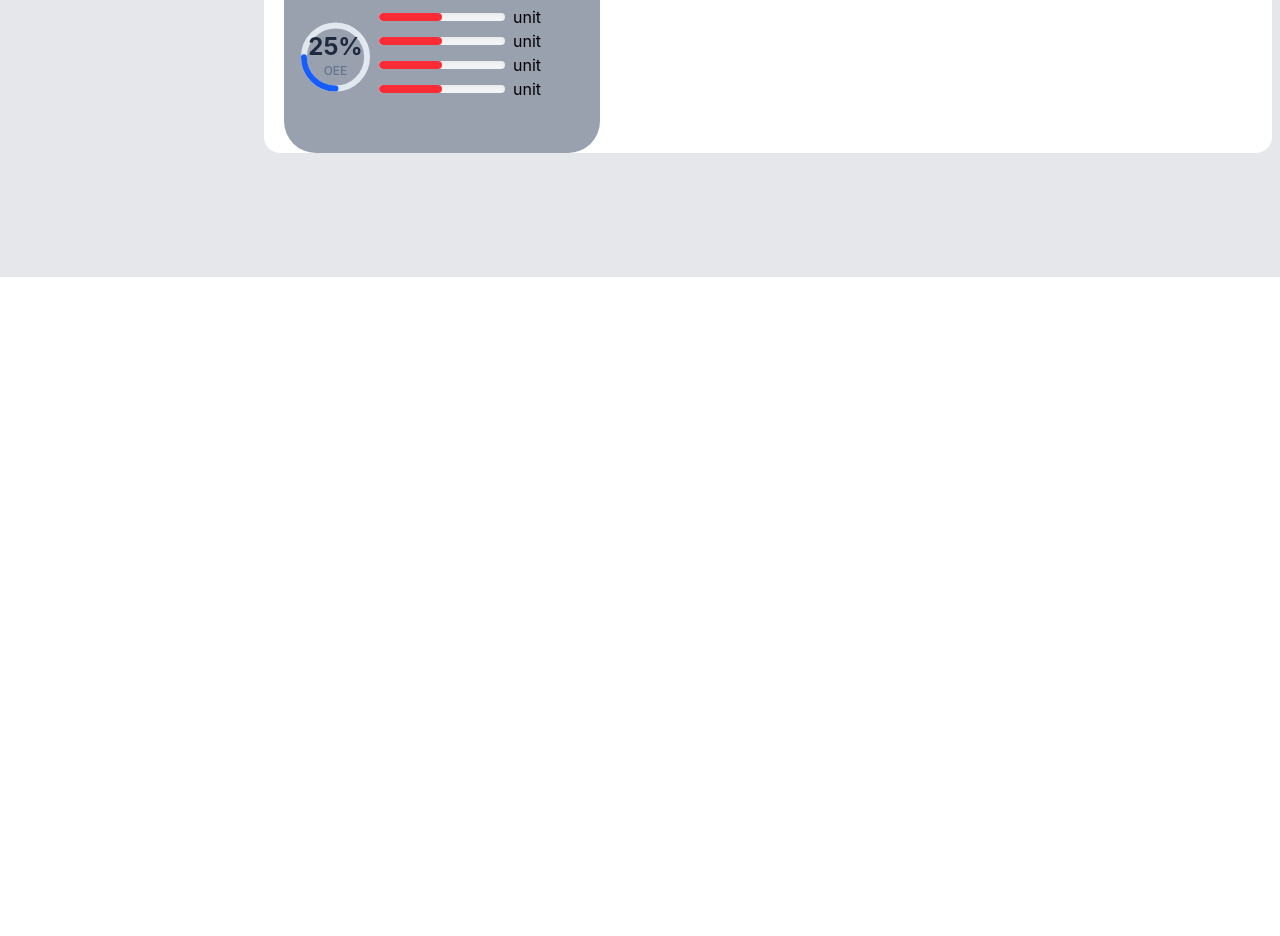
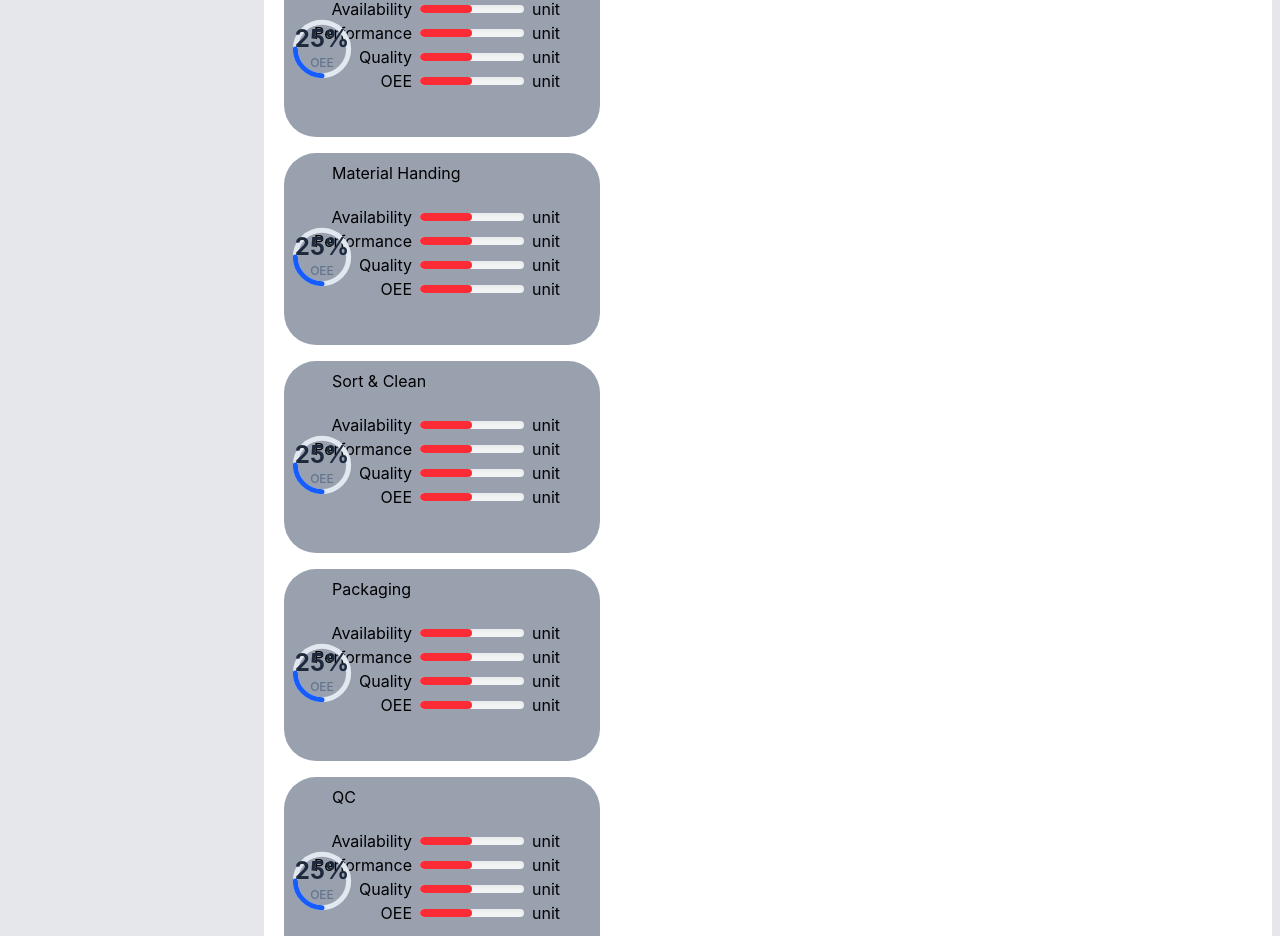
Before and after one commit to kittitach1526/fostec-oee, a React (Vite) app: page / in a window 1280 px wide. Shown: the part 523-1459 px from the top of the page. Before the commit the page ends 800 px from the top, so only its background shows below. Built offline with nearby package versions, Linux system fonts and the light colour scheme.

Commit message:
update machine status

```diff
--- a/src/components/Navbar.jsx
+++ b/src/components/Navbar.jsx
@@ -6,13 +6,13 @@ export default function Navbar() {
     const navigate = useNavigate();
   return (
     <nav className="bg-gray-200 p-0 flex justify-between ">
-      <div className="ml-5 flex justify-center items-center">
+      <div className="ml-10 flex justify-center items-center">
         <div onClick={() => navigate("/")} // ใส่ path ที่ต้องการไป
           className="cursor-pointer hover:opacity-80 transition-opacity group">
           <img src={Logo} alt="" className="w-50 h-10 mt-5" />
         </div>
       </div>
-      <div className="flex gap-6 mr-30 items-center">
+      <div className="flex gap-6 mr-50 items-center">
         <div>Day shift</div>
         <div>User data</div>
       </div>
--- a/src/components/Sidebar.jsx
+++ b/src/components/Sidebar.jsx
@@ -3,7 +3,7 @@ export default function Sidebar() {
     <div className="bg-gray-200 mt-10">
       {/* <div className="flex justify-center mt-10">Sidebar</div> */}
       {/* <br /> */}
-      <div className="ml-7">
+      <div className="ml-10">
         <ul>
           <li className="p-2">
             <a href="/">OVERVIEW</a>
--- a/src/pages/Overview.jsx
+++ b/src/pages/Overview.jsx
@@ -12,7 +12,7 @@ function Home() {
   let value3 = 2;
   const navigate = useNavigate();
   return (
-    <div className="max-w-7xl mx-auto mt-0 bg-white rounded-2xl">
+    <div className="max-w-full mx-auto mt-0 bg-white rounded-2xl">
       <div className="">
         {/* --------------------------------Gauge---------------------------------- */}
         <div className="grid grid-cols-4">
--- a/src/sub_pages/MachineStatus.jsx
+++ b/src/sub_pages/MachineStatus.jsx
@@ -2,16 +2,17 @@ import { ProgressBar } from "../components/Progressbar";
 import { CircularGauge } from "../components/CircularGauge";
 export default function MachineStatus() {
   return (
+    <div>
       <div className="rounded-2xl ml-5">
         <div className="mt-5">
           <span className="flex justify-center">Machine Status</span>
         </div>
 
-      <div className="mt-4 p-4 bg-gray-400 rounded-4xl p-2">
+        <div className="mt-4 bg-gray-400 rounded-4xl p-2">
           <div className="flex ml-10">
             <h1>Inbound</h1>
           </div>
-        <div className="grid grid-cols-4 mt-5">
+          <div className="grid grid-cols-5 mt-5">
             <div className="col-span-1">
               <div className="flex -mt-7">
                 <CircularGauge
@@ -21,7 +22,78 @@ export default function MachineStatus() {
                   subtitle="OEE"
                 />
               </div>
+            </div>
+            <div>
+              <div className="flex justify-end">
+                Availability
+              </div>
+              <div className="flex justify-end">
+                <div>Performance</div>
+              </div>
+              <div className="flex justify-end">
+                <div>Quality</div>
+              </div>
+              <div className="flex justify-end">
+                <div>OEE</div>
+              </div>
+            </div>
+            <div className="col-span-2">
+              <div>
+                <div className="p-2 flex justify-center">
+                  <ProgressBar progress={50} color="bg-red-500" />
+                </div>
+                <div className="p-2 flex justify-center">
+                  <ProgressBar progress={50} color="bg-red-500" />
+                </div>
+                <div className="p-2 flex justify-center">
+                  <ProgressBar progress={50} color="bg-red-500" />
+                </div>
+                <div className="p-2 flex justify-center">
+                  <ProgressBar progress={50} color="bg-red-500" />
+                </div>
+              </div>
+            </div>
+            <div className="col-span-1">
+              <div>unit</div>
+              <div>unit</div>
+              <div>unit</div>
+              <div>unit</div>
+            </div>
+          </div>
+        </div>
+      </div>
 
+      {/* Inbound end */}
+
+      <div className="ml-5">
+        <div className="mt-4 bg-gray-400 rounded-4xl p-2">
+          <div className="flex ml-10">
+            <h1>Material Handing</h1>
+          </div>
+          <div className="grid grid-cols-5 mt-5">
+            <div className="col-span-1">
+              <div className="flex -mt-7">
+                <CircularGauge
+                  value={25}
+                  startAngle={90}
+                  title="25%"
+                  subtitle="OEE"
+                />
+              </div>
+            </div>
+            <div>
+              <div className="flex justify-end">
+                Availability
+              </div>
+              <div className="flex justify-end">
+                <div>Performance</div>
+              </div>
+              <div className="flex justify-end">
+                <div>Quality</div>
+              </div>
+              <div className="flex justify-end">
+                <div>OEE</div>
+              </div>
             </div>
             <div className="col-span-2">
               <div>
@@ -47,6 +119,185 @@ export default function MachineStatus() {
             </div>
           </div>
         </div>
+
       </div>
+      {/* Material Handing end */}
+      <div className="ml-5">
+        <div className="mt-4 bg-gray-400 rounded-4xl p-2">
+          <div className="flex ml-10">
+            <h1>Sort & Clean</h1>
+          </div>
+          <div className="grid grid-cols-5 mt-5">
+            <div className="col-span-1">
+              <div className="flex -mt-7">
+                <CircularGauge
+                  value={25}
+                  startAngle={90}
+                  title="25%"
+                  subtitle="OEE"
+                />
+              </div>
+
+            </div>
+            <div>
+              <div className="flex justify-end">
+                Availability
+              </div>
+              <div className="flex justify-end">
+                <div>Performance</div>
+              </div>
+              <div className="flex justify-end">
+                <div>Quality</div>
+              </div>
+              <div className="flex justify-end">
+                <div>OEE</div>
+              </div>
+            </div>
+            <div className="col-span-2">
+              <div>
+                <div className="p-2">
+                  <ProgressBar progress={50} color="bg-red-500" />
+                </div>
+                <div className="p-2">
+                  <ProgressBar progress={50} color="bg-red-500" />
+                </div>
+                <div className="p-2">
+                  <ProgressBar progress={50} color="bg-red-500" />
+                </div>
+                <div className="p-2">
+                  <ProgressBar progress={50} color="bg-red-500" />
+                </div>
+              </div>
+            </div>
+            <div className="col-span-1">
+              <div>unit</div>
+              <div>unit</div>
+              <div>unit</div>
+              <div>unit</div>
+            </div>
+          </div>
+        </div>
+
+      </div>
+      {/* Sort & Clean end */}
+      <div className="ml-5">
+        <div className="mt-4 bg-gray-400 rounded-4xl p-2">
+          <div className="flex ml-10">
+            <h1>Packaging</h1>
+          </div>
+          <div className="grid grid-cols-5 mt-5">
+            <div className="col-span-1">
+              <div className="flex -mt-7">
+                <CircularGauge
+                  value={25}
+                  startAngle={90}
+                  title="25%"
+                  subtitle="OEE"
+                />
+              </div>
+
+            </div>
+            <div>
+              <div className="flex justify-end">
+                Availability
+              </div>
+              <div className="flex justify-end">
+                <div>Performance</div>
+              </div>
+              <div className="flex justify-end">
+                <div>Quality</div>
+              </div>
+              <div className="flex justify-end">
+                <div>OEE</div>
+              </div>
+            </div>
+            <div className="col-span-2">
+              <div>
+                <div className="p-2">
+                  <ProgressBar progress={50} color="bg-red-500" />
+                </div>
+                <div className="p-2">
+                  <ProgressBar progress={50} color="bg-red-500" />
+                </div>
+                <div className="p-2">
+                  <ProgressBar progress={50} color="bg-red-500" />
+                </div>
+                <div className="p-2">
+                  <ProgressBar progress={50} color="bg-red-500" />
+                </div>
+              </div>
+            </div>
+            <div className="col-span-1">
+              <div>unit</div>
+              <div>unit</div>
+              <div>unit</div>
+              <div>unit</div>
+            </div>
+          </div>
+        </div>
+
+      </div>
+      {/* Packaging end */}
+      <div className="ml-5">
+        <div className="mt-4 bg-gray-400 rounded-4xl p-2">
+          <div className="flex ml-10">
+            <h1>QC</h1>
+          </div>
+          <div className="grid grid-cols-5 mt-5">
+            <div className="col-span-1">
+              <div className="flex -mt-7">
+                <CircularGauge
+                  value={25}
+                  startAngle={90}
+                  title="25%"
+                  subtitle="OEE"
+                />
+              </div>
+
+            </div>
+            <div>
+              <div className="flex justify-end">
+                Availability
+              </div>
+              <div className="flex justify-end">
+                <div>Performance</div>
+              </div>
+              <div className="flex justify-end">
+                <div>Quality</div>
+              </div>
+              <div className="flex justify-end">
+                <div>OEE</div>
+              </div>
+            </div>
+            <div className="col-span-2">
+              <div>
+                <div className="p-2">
+                  <ProgressBar progress={50} color="bg-red-500" />
+                </div>
+                <div className="p-2">
+                  <ProgressBar progress={50} color="bg-red-500" />
+                </div>
+                <div className="p-2">
+                  <ProgressBar progress={50} color="bg-red-500" />
+                </div>
+                <div className="p-2">
+                  <ProgressBar progress={50} color="bg-red-500" />
+                </div>
+              </div>
+            </div>
+            <div className="col-span-1">
+              <div>unit</div>
+              <div>unit</div>
+              <div>unit</div>
+              <div>unit</div>
+            </div>
+          </div>
+        </div>
+
+      </div>
+
+    </div>
+
+
   );
 }
```
Lines whose indentation alone changed are shown as unchanged.
